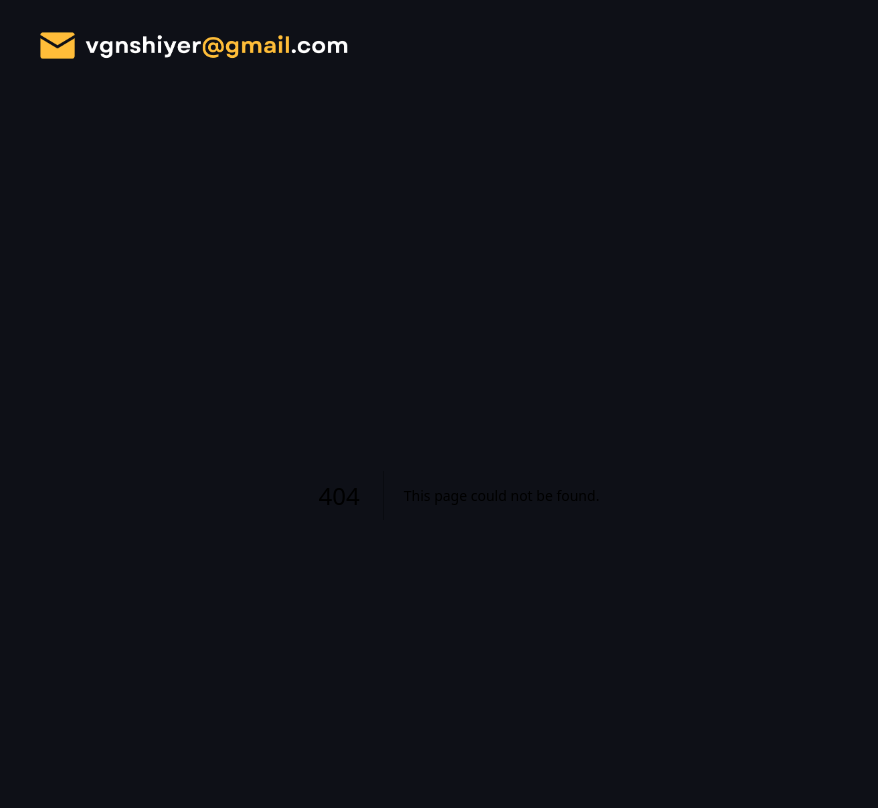
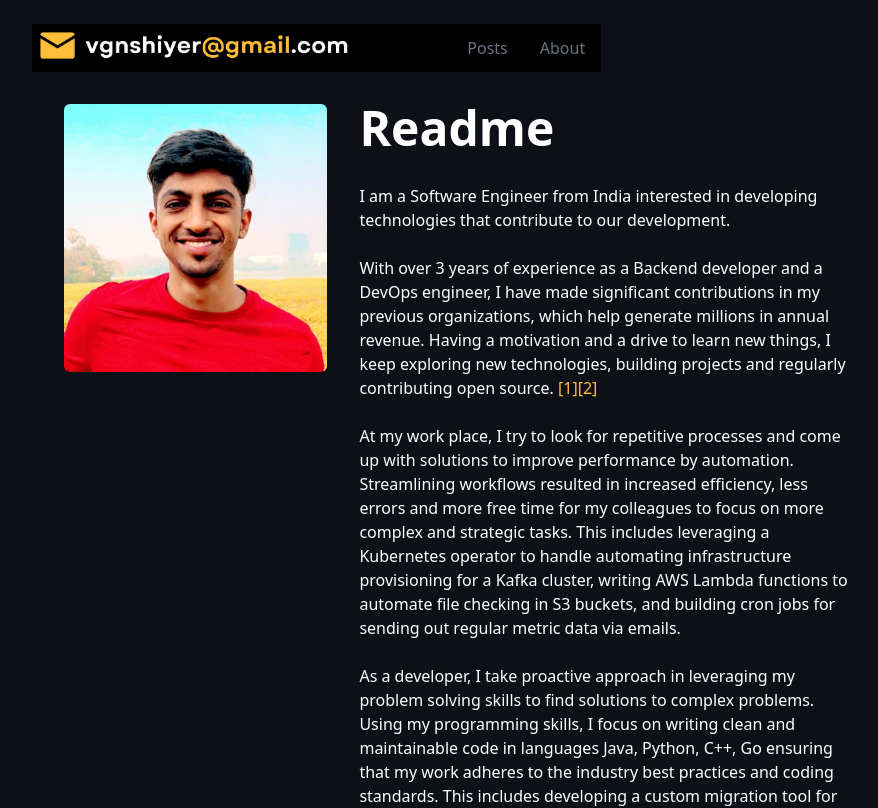
Before and after one commit to vgnshiyer/vgnshiyer.github.io, a Next.js app in the folder mywebsite/: page /about in a window 1280 px wide. Before the commit this address had no page. Shown: the top 808 px of the page, without its empty margins (181-1059 px from the left). Built offline with nearby package versions, Linux system fonts and the light colour scheme.

Commit message:
chore: added a sample navbar

```diff
--- /dev/null
+++ b/mywebsite/app/about/page.tsx
@@ -0,0 +1,10 @@
+import Readme from '@/components/Readme'
+import React from 'react'
+
+const page = () => {
+  return (
+    <Readme />
+  )
+}
+
+export default page
--- a/mywebsite/app/layout.tsx
+++ b/mywebsite/app/layout.tsx
@@ -1,5 +1,5 @@
-import Link from "next/link";
 import '../styles/global.css'
+import Navbar from "@/components/Navbar";
 
 export const metadata = {
   title: 'Vignesh Iyer',
@@ -14,10 +14,7 @@
   const header = (
     <header>
       <div className="my-6">
-        <Link href="/">
-          <img src="/images/logo.png" alt="Vignesh Iyer" className="w-80" />
-        </Link>
-
+        <Navbar />
       </div>
     </header>
   );
--- a/mywebsite/app/page.tsx
+++ b/mywebsite/app/page.tsx
@@ -2,7 +2,6 @@
 import getPostMetadata from '@/helpers/getPostMetadata';
 import PostPreview from '@/components/PostPreview';
 import Banner from '@/components/Banner';
-import Readme from '@/components/Readme';
 
 export default function page() {
     const postMetadata = getPostMetadata();
@@ -17,7 +16,6 @@
                 <h1 className='text-3xl text-white font-bold'>Posts.</h1>
                 {postPreviews}
             </div>
-            <Readme />
         </>
     );
 }
--- /dev/null
+++ b/mywebsite/components/Navbar.tsx
@@ -0,0 +1,69 @@
+"use client";
+
+import Link from "next/link";
+import React, { useState } from "react";
+import { FaBars, FaTimes } from "react-icons/fa";
+
+const Navbar = () => {
+    const [nav, setNav] = useState(false);
+
+  const links = [
+    {
+      id: 1,
+      link: "/",
+      text: "posts",
+    },
+    {
+      id: 2,
+      link: "about",
+      text: "about",
+    },
+  ];
+
+  return (
+    <div className="flex justify-between items-center text-white bg-black relative max-w-2/3">
+      <div>
+        <Link href="/">
+            <img src="/images/logo.png" alt="Vignesh Iyer" className="w-80" />
+        </Link>
+      </div>
+
+      <div>
+        <ul className="hidden md:flex">
+            {links.map(({ id, link, text }) => (
+            <li
+                key={id}
+                className="nav-links px-4 cursor-pointer capitalize font-medium text-gray-500 hover:scale-105 hover:text-white duration-200 link-underline"
+            >
+                <Link href={link}>{text}</Link>
+            </li>
+            ))}
+        </ul>
+      </div>
+
+      {/* <div
+        onClick={() => setNav(!nav)}
+        className="cursor-pointer pr-4 z-10 text-gray-500 md:hidden"
+      >
+        {nav ? <FaTimes size={30} /> : <FaBars size={30} />}
+      </div>
+
+      {nav && (
+        <ul className="flex flex-col justify-center items-center absolute top-0 left-0 w-full h-screen bg-gradient-to-b from-black to-gray-800 text-gray-500">
+          {links.map(({ id, link }) => (
+            <li
+              key={id}
+              className="px-4 cursor-pointer capitalize py-6 text-4xl"
+            >
+              <Link onClick={() => setNav(!nav)} href={link}>
+                {link}
+              </Link>
+            </li>
+          ))}
+        </ul>
+      )} */}
+    </div>
+  );
+};
+
+export default Navbar;
--- a/mywebsite/package.json
+++ b/mywebsite/package.json
@@ -14,6 +14,7 @@
     "next": "14.0.4",
     "react": "^18",
     "react-dom": "^18",
+    "react-icons": "^4.12.0",
     "remark": "^15.0.1",
     "remark-slug": "^7.0.1"
   },
```
Also changed, not shown: 1 other file (tests, documents, lock files or other folders).
